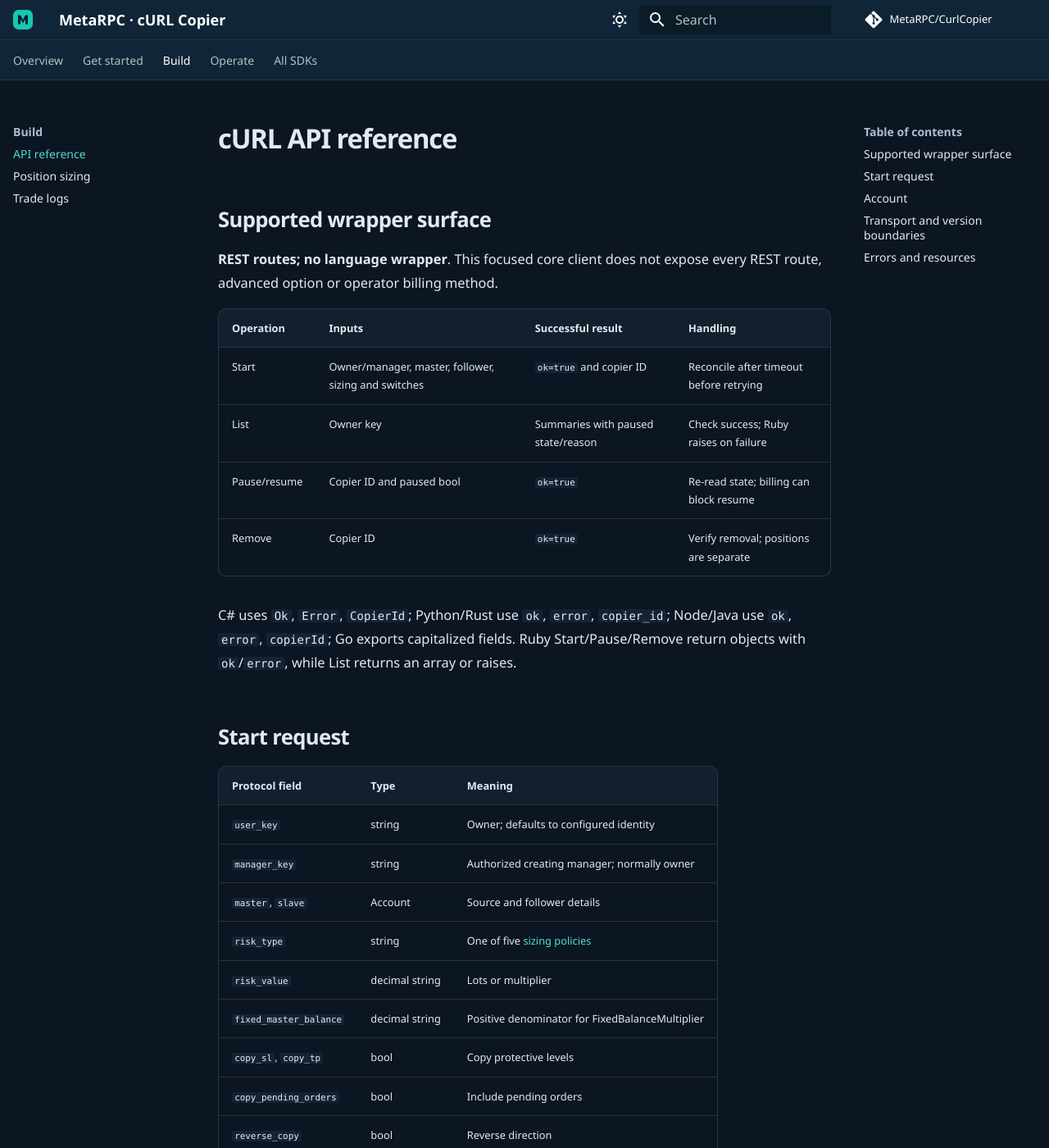
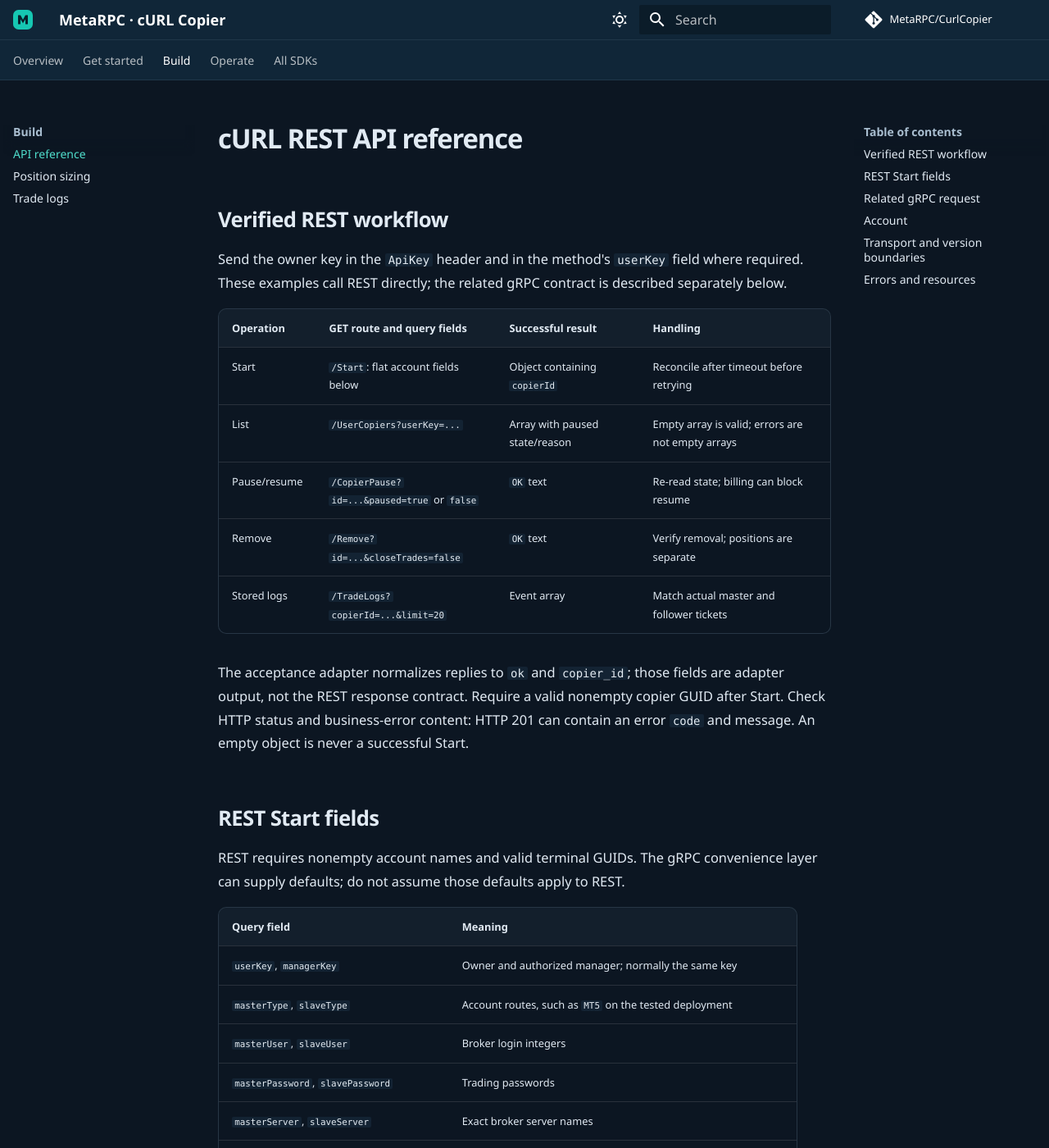
Before and after one commit to MetaRPC/CurlCopier, an MkDocs documentation site: the page built from docs/reference.md, in a window 1280 px wide and 1400 px high. Shown: the whole window at 82% size. Built offline with MkDocs 1.6.1 and Material for MkDocs 9.7.7, drawn with Linux system fonts in a browser that asks for light colours; comment, search, counter and statistics services are not loaded; some of the changed text lies outside the part shown.

Commit message:
Verify demo trading lifecycle and publish live acceptance evidence

```diff
--- a/docs/reference.md
+++ b/docs/reference.md
@@ -1,19 +1,42 @@
-# cURL API reference
+# cURL REST API reference
 
-## Supported wrapper surface
+## Verified REST workflow
 
-**REST routes; no language wrapper**. This focused core client does not expose every REST route, advanced option or operator billing method.
+Send the owner key in the `ApiKey` header and in the method's `userKey` field where required. These examples call REST directly; the related gRPC contract is described separately below.
 
-| Operation | Inputs | Successful result | Handling |
+| Operation | GET route and query fields | Successful result | Handling |
 |---|---|---|---|
-| Start | Owner/manager, master, follower, sizing and switches | `ok=true` and copier ID | Reconcile after timeout before retrying |
-| List | Owner key | Summaries with paused state/reason | Check success; Ruby raises on failure |
-| Pause/resume | Copier ID and paused bool | `ok=true` | Re-read state; billing can block resume |
-| Remove | Copier ID | `ok=true` | Verify removal; positions are separate |
+| Start | `/Start`: flat account fields below | Object containing `copierId` | Reconcile after timeout before retrying |
+| List | `/UserCopiers?userKey=...` | Array with paused state/reason | Empty array is valid; errors are not empty arrays |
+| Pause/resume | `/CopierPause?id=...&paused=true` or `false` | `OK` text | Re-read state; billing can block resume |
+| Remove | `/Remove?id=...&closeTrades=false` | `OK` text | Verify removal; positions are separate |
+| Stored logs | `/TradeLogs?copierId=...&limit=20` | Event array | Match actual master and follower tickets |
 
-C# uses `Ok`, `Error`, `CopierId`; Python/Rust use `ok`, `error`, `copier_id`; Node/Java use `ok`, `error`, `copierId`; Go exports capitalized fields. Ruby Start/Pause/Remove return objects with `ok`/`error`, while List returns an array or raises.
+The acceptance adapter normalizes replies to `ok` and `copier_id`; those fields are adapter output, not the REST response contract. Require a valid nonempty copier GUID after Start. Check HTTP status and business-error content: HTTP 201 can contain an error `code` and message. An empty object is never a successful Start.
 
-## Start request
+## REST Start fields
+
+REST requires nonempty account names and valid terminal GUIDs. The gRPC convenience layer can supply defaults; do not assume those defaults apply to REST.
+
+| Query field | Meaning |
+|---|---|
+| `userKey`, `managerKey` | Owner and authorized manager; normally the same key |
+| `masterType`, `slaveType` | Account routes, such as `MT5` on the tested deployment |
+| `masterUser`, `slaveUser` | Broker login integers |
+| `masterPassword`, `slavePassword` | Trading passwords |
+| `masterServer`, `slaveServer` | Exact broker server names |
+| `masterName`, `slaveName` | Required display labels, such as `Demo master` and `Demo follower` |
+| `masterApiId`, `slaveApiId` | Required connected terminal GUIDs accepted by the copier API |
+| `riskType`, `riskValue` | Sizing policy and decimal lots/multiplier |
+| `fixedMasterBalance` | Positive denominator for FixedBalanceMultiplier; otherwise `0` |
+| `copySL`, `copyTP` | Explicit booleans for protective levels |
+| `copyPendingOrders`, `copyExistingTrades` | Use `false` for the introductory market-order test |
+
+Encode values with `--data-urlencode`. The acceptance adapter passes its cURL configuration on standard input so secrets do not appear in process arguments. Keep private input files outside the checkout and avoid verbose request logging.
+
+## Related gRPC request
+
+The following fields describe the related proto for other SDKs. They are not interchangeable with the REST query fields above.
 
 | Protocol field | Type | Meaning |
 |---|---|---|
@@ -46,8 +69,8 @@
 
 Customer RPCs use `/copier.CopierService/Start`, `/List`, `/Pause`, `/Remove`. Default TLS target: `copy.mrpc.pro:443`. cURL examples use REST. C++ uses Windows WinHTTP, Java uses grpc-java; other SDKs use their language's gRPC library.
 
-The checked-in [core proto](https://github.com/MetaRPC/CurlCopier/blob/main/proto/copier.proto) defines this wrapper's fields. Additional server capabilities, including Update and operator billing calls, are not claimed as wrapper features. See [authentication](authentication.md) for separately verified server behavior.
+The checked-in [core proto](https://github.com/MetaRPC/CurlCopier/blob/main/proto/copier.proto) defines the related gRPC fields. Additional capabilities, including Update and operator billing calls, are outside the tested cURL workflow. See [authentication](authentication.md) for separately verified server behavior.
 
 ## Errors and resources
 
-Handle both configuration/transport exceptions and replies with `ok=false`. Close transports after use. Disposing a client does not stop a server-side copier. See [logs](logs.md) and [recovery](troubleshooting.md).
+Handle transport failures and business-error objects. Close transports after use; closing a client does not stop a server-side copier. WebSocket events require the `ApiKey` header on `/OnTradeLog?id=<copier-id>`. Verify actual events and tickets, not just a successful connection. See [logs](logs.md) and [recovery](troubleshooting.md).
```
Also changed, not shown: docs/authentication.md (+1 -1 lines), docs/lifecycle.md (+3 -3 lines), docs/sizing.md (+1 -1 lines), docs/testing.md (+17 -11 lines), docs/troubleshooting.md (+1 -1 lines), 4 other files.
